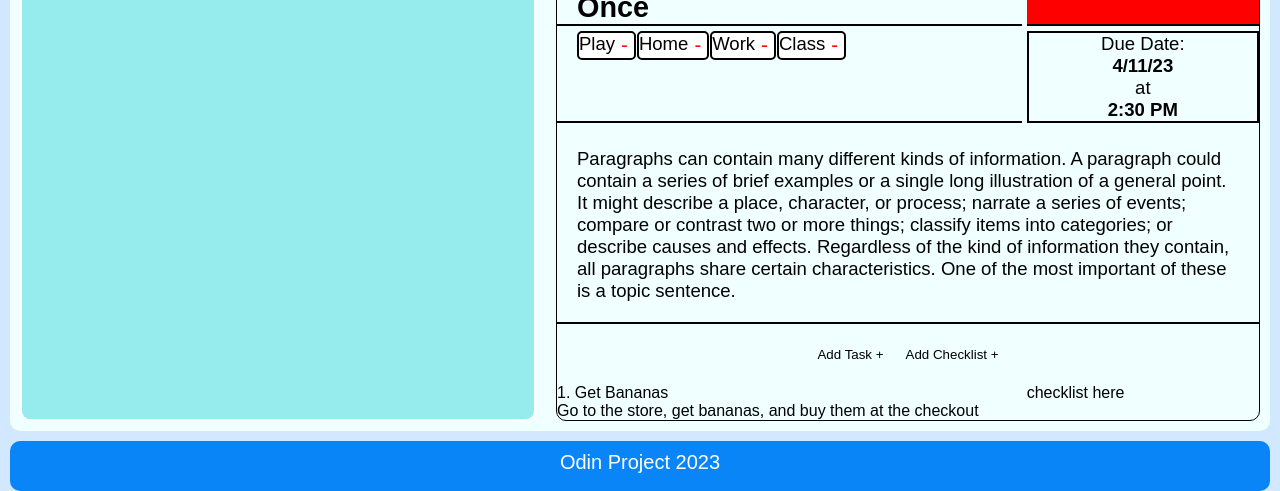
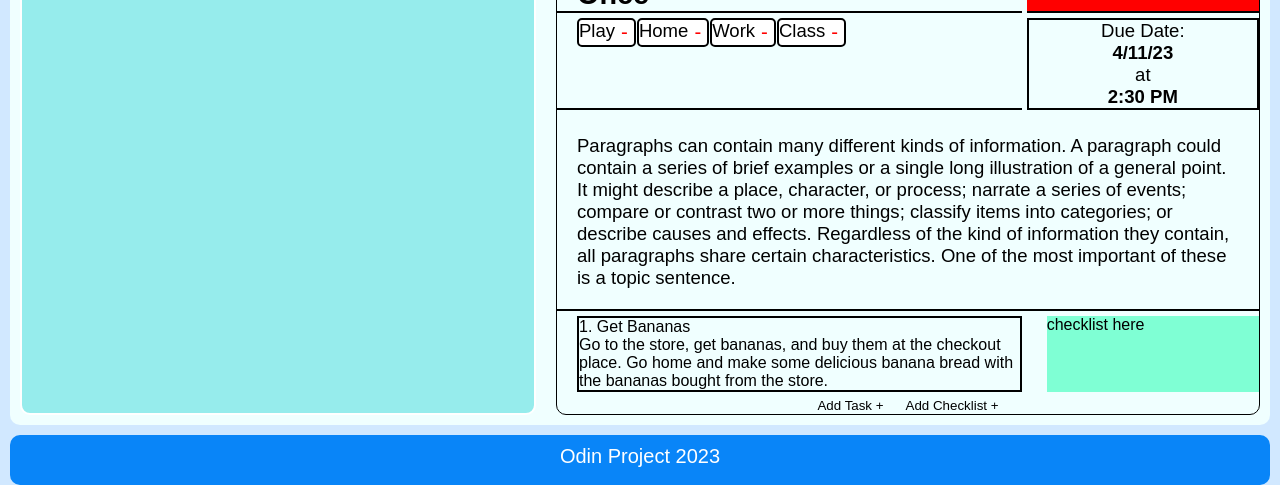
Before and after one commit to Brian-Abidin/todo-list, a website built with webpack: page dist/index.html in a window 1280 px wide. Shown: the part 381-872 px from the top of the page. Built offline with nearby package versions, Linux system fonts and the light colour scheme; a web font is replaced by a local one.

Commit message:
added styling to example notes and checklist divs

```diff
--- a/src/style.css
+++ b/src/style.css
@@ -450,19 +450,44 @@ input[type="text"] {
   background-color: transparent;
 }
 
+.new-notes {
+  grid-area: newtask;
+  display: flex;
+  flex-direction: column;
+  margin-left: 20px;
+  border: 2px solid black;
+}
+
+.new-task-name {
+  font-size: calc(1em + 0.2vw);
+}
+
+.new-checklist {
+  grid-area: checklist;
+  margin-left: 20px;
+}
+
 .content-right-container {
   height: auto;
   width: auto;
   display: grid;
   grid-template-columns: 1fr 0.5fr;
-  grid-template-rows: 50px repeat(3, auto) 50px;
+  grid-template-rows: 50px repeat(auto-fit, auto) 50px;
   grid-template-areas:
     "header header"
     "task priority"
     "tags date"
     "description description"
+    "newtask checklist"
     "add add";
   gap: 5px;
+}
+
+.new-task,
+.new-checklist {
+  width: 100%;
+  height: 100%;
+  background-color: aquamarine;
 }
 
 .footer {
```
